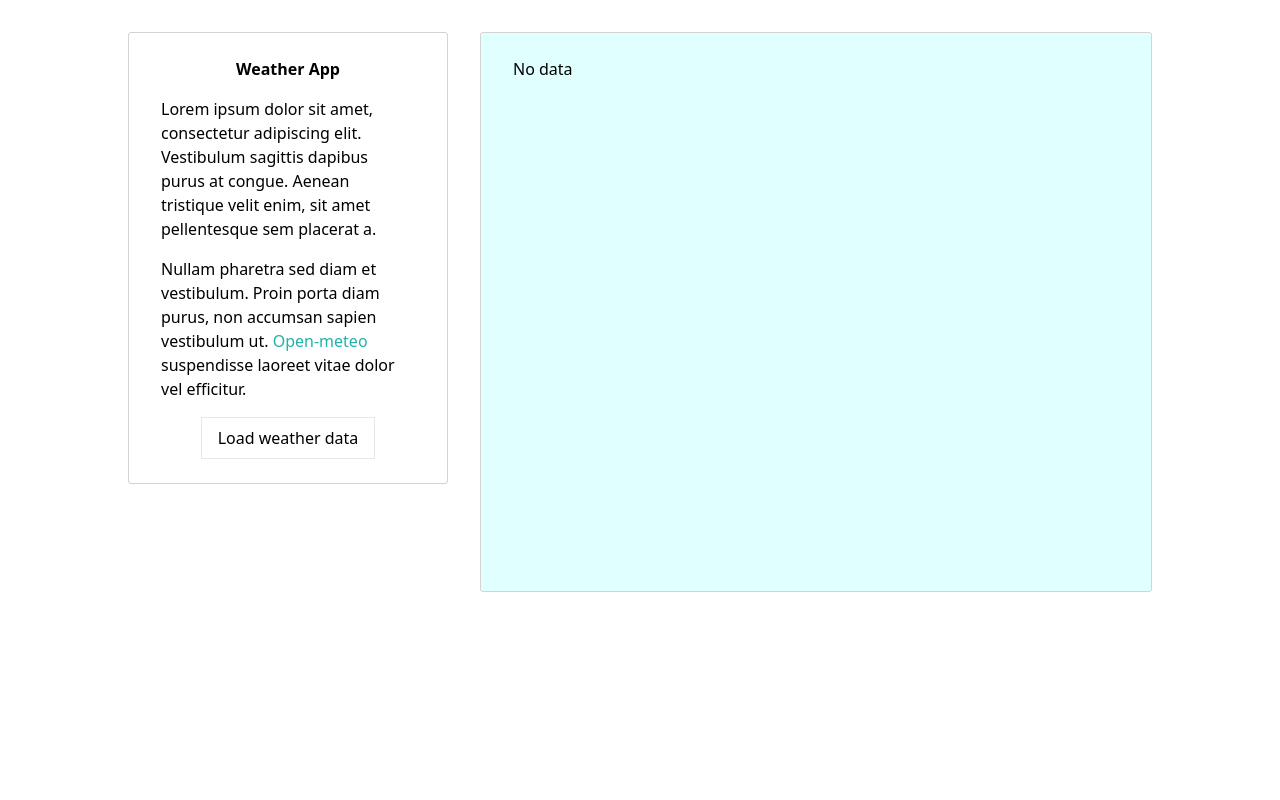
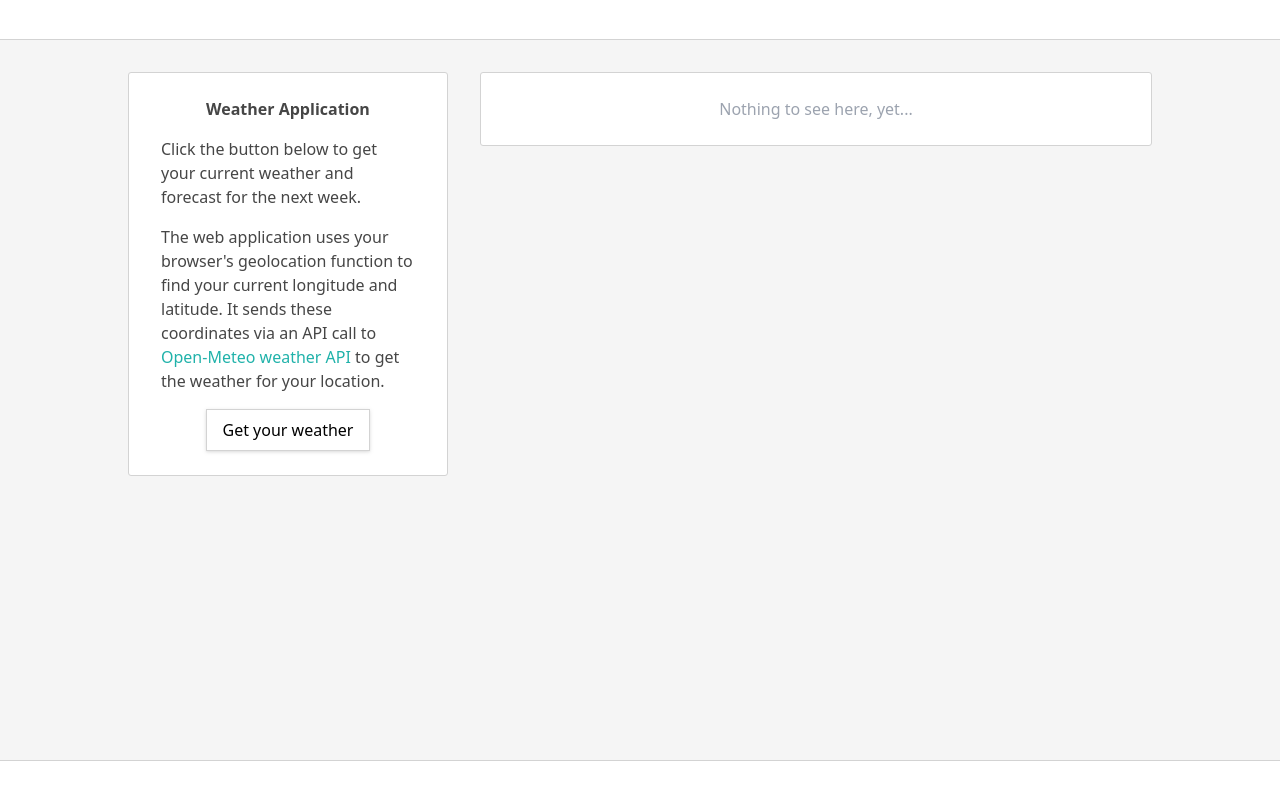
Before and after one commit to KerryKitchen/free-weather-app, a React (Create React App) app: page / in a window 1280 px wide. Built offline with nearby package versions, Linux system fonts and the light colour scheme.

Commit message:
Updated styles

```diff
--- a/public/index.html
+++ b/public/index.html
@@ -11,11 +11,15 @@
     <title>Weather App</title>
   </head>
   <body>
-    <noscript>You need to enable JavaScript to run this app.</noscript>
+
+    <nav></nav>
 
     <main>
+      <noscript>You need to enable JavaScript to run this app.</noscript>
       <div id="root"></div>
     </main>
 
+    <footer></footer>
+
   </body>
 </html>
--- a/src/App3.js
+++ b/src/App3.js
@@ -208,27 +208,29 @@ class App extends React.Component {
       <div className="wrapper lg:flex w-4/5 mx-auto my-8">
 
         {/* The blurb section */}
-        <div className="blurb w-full h-max mb-8 lg:w-80 lg:mr-8">
+        <div className="blurb block-style w-full h-max mb-4 lg:w-80 lg:mr-8">
 
-          <h1 className="font-semibold text-center">Weather App</h1>
+          <h1 className="font-semibold text-center">Weather Application</h1>
 
-          <p>Lorem ipsum dolor sit amet, consectetur adipiscing elit. Vestibulum sagittis dapibus purus at congue. Aenean tristique velit enim, sit amet pellentesque sem placerat a.</p>
-
-          <p>Nullam pharetra sed diam et vestibulum. Proin porta diam purus, non accumsan sapien vestibulum ut. <a href="https://open-meteo.com" className="normal-link" target="_blank" rel="noreferrer">Open-meteo</a> suspendisse laoreet vitae dolor vel efficitur.</p>
+          <p>Click the button below to get your current weather and forecast for the next week.</p>
+          <p>The web application uses your browser's geolocation function to find your current longitude and latitude. It sends these coordinates via an API call to <a href="https://open-meteo.com/" title="Visit the Open-Meteo website" target="_blank" rel="noreferrer">Open-Meteo weather API</a> to get the weather for your location.</p>
 
           <div className="flex justify-center">
-            <button className="px-4 py-2 border" onClick={this.invokeNavigator}>Load weather data</button>
+            <button className="cta" onClick={this.invokeNavigator}>Get your weather</button>
           </div>
 
         </div>
 
         {/* The data output section */}
-        <div className="data h-full lg:flex-1">
+        <div className="data lg:flex-1">
 
           {/* Used to determine the output */}
-          {error ? error : !isLoaded ? 'No data' :
+          {error ? error : !isLoaded ? <div className="block-style flex flex-col items-center"><div className="text-gray-400">Nothing to see here, yet...</div></div> :
 
           <div>
+
+            <div className="weather-output block-style mb-4">
+
               {/* Current weather section */}
               <h2 className="font-semibold mb-4 text-center lg:text-left">7-day weather forecast</h2>
               <div className="current flex flex-col items-center lg:w-80 mx-auto">
@@ -254,7 +256,7 @@ class App extends React.Component {
               </div>
 
               {/* Forecast weather section */}
-            <div className="forecast grid grid-cols-1 md:grid-cols-2 gap-2">
+              <div className="forecast lg:px-16 grid grid-cols-1 md:grid-cols-2 gap-4">
 
                 {/* Using map to get day headers, utilising index to get other data */}
                 {items.daily.time.slice(1).map((item, index) => (
@@ -277,6 +279,21 @@ class App extends React.Component {
                   </div>
                 ))}
               </div>
+
+            </div>
+
+            {/* Under the hood section */}
+            <div className="under-da-hood block-style">
+
+              <h2 className="font-semibold">Under the hood</h2>
+
+              <p>The front-end output is composed mainly of HTML5 and CSS3. The application also employs <a href="https://tailwindcss.com/" title="Visit the Tailwind website" target="_blank" rel="noreferrer">Tailwind</a>, a modern and responsive CSS Framework and a sprinkling of some <a href="https://fontawesome.com/" title="Visit the Font Awesome website" target="_blank" rel="noreferrer">Font Awesome</a> icons.</p>
+
+              <p>The functional development utilises several JavaScript frameworks, such as <a href="https://nodejs.dev/" title="Visit the Node.js website" target="_blank" rel="noreferrer">Node.js</a> and <a href="https://www.npmjs.com/" title="Visit the npm website" target="_blank" rel="noreferrer">npm</a>, the most notable being <a href="https://reactjs.org/" title="Visit the React website" target="_blank" rel="noreferrer">React</a>. The React framework has many helpful uses, like the create-react-app function, which quickly creates projects and allows for rapid development and prototyping.</p>
+
+              <p>As you've likely guessed by the URL, this web application hosting is on <a href="https://pages.github.com/" title="Visit the GitHub Pages website" target="_blank" rel="noreferrer">GitHub Pages</a>, and the source code is version controlled on <a href="https://github.com/" title="Visit the GitHub website" target="_blank" rel="noreferrer">GitHub</a>.</p>
+            </div>
+
           </div>
           }
         </div>
--- a/src/index.css
+++ b/src/index.css
@@ -3,66 +3,90 @@
 @tailwind utilities;
 
 :root {
+	--main-bg: whitesmoke;
+	--block-bg: white;
+	--icon-color: lightgrey;
 	--border-color: lightgrey;
 	--temp-high-color: darkorange;
 	--temp-low-color: lightseagreen;
-	--link-color: lightseagreen;
+}
+
+*:focus {
+	outline: none;
+	/* 1px solid var(--link-color); */
+	/* @apply ring ring-link-color; */
+}
+
+p, h1, h2 {
+	color: rgb(70, 70, 70);
+}
+
+.blurb p, .under-da-hood p, .blurb h1, .under-da-hood h2 {
+	margin-bottom: 1rem;
+}
+
+body {
+	display: flex;
+	flex-direction: column;
+	min-height: 100vh;
 }
 
 nav {
-	background-color: grey;
-	height: 10vh;
+	height: 5vh;
+	border-bottom: 1px solid var(--border-color);
 }
 
 main {
-	height: 85vh;
+	flex: 1;
+	background-color: var(--main-bg);
+}
+
+main a {
+	color: var(--temp-low-color);
+	transition:  color .3s;
+}
+main a:hover {
+	color: var(--temp-high-color);
+	transition:  color .3s;
 }
 
 footer {
-	background-color:  grey;
 	height: 5vh;
+	margin-top: auto;
+	border-top: 1px solid var(--border-color);
 }
 
 /* Section styles */
 .wrapper {
 	max-width: 1200px;
 }
-.blurb {
+.block-style {
 	padding: 1.5rem 2rem;
 	border: 1px solid var(--border-color);
 	border-radius: 3px;
-}
-.data {
-	padding: 1.5rem 2rem;
-	border: 1px solid var(--border-color);
-	border-radius: 3px;
-	background-color: lightcyan;
-	min-height: 70vh;
+	background-color: var(--block-bg);
 }
 
 /* Blurb section styles */
-.blurb p, .blurb h1 {
-	margin-bottom: 1rem;
-}
-.blurb p a {
-	color: var(--link-color);
-}
-.blurb p a:hover {
-	text-decoration: underline;
+.cta {
+	@apply drop-shadow hover:drop-shadow-none active:shadow-inner;
+	padding: 0.5rem 1rem;
+	border: 1px solid var(--border-color);
+	background-color: var(--block-bg);
 }
 
 /* Data section styles */
 .current {
-	border: 1px solid var(--border-color);
 	margin-bottom: 2rem;
 	padding: 1.5rem;
+	border: 1px solid var(--border-color);
 	border-radius: 3px;
-	background-color: white;
+	background-color: var(--block-bg);
 }
 .weather-card {
-	background-color: white;
 	border: 1px solid var(--border-color);
 	border-radius: 3px;
+	background-color: var(--block-bg);
 }
 .temp-high {
 	color: var(--temp-high-color);
@@ -74,9 +98,9 @@ footer {
 /* icons */
 .current-icon {
 	font-size: 3rem;
-	color: lightgrey;
+	color: var(--icon-color);
 }
 .forecast-icon {
 	font-size: 1.5rem;
-	color: lightgrey;
+	color: var(--icon-color);
 }
--- a/tailwind.config.js
+++ b/tailwind.config.js
@@ -4,7 +4,11 @@ module.exports = {
     "./src/**/*.{js,jsx,ts,tsx}",
   ],
   theme: {
-    extend: {},
+    extend: {
+      colors: {
+        "link-color": "var(--link-color)"
+      },
+    },
   },
   plugins: [],
 }
```
Lines whose indentation alone changed are shown as unchanged.
